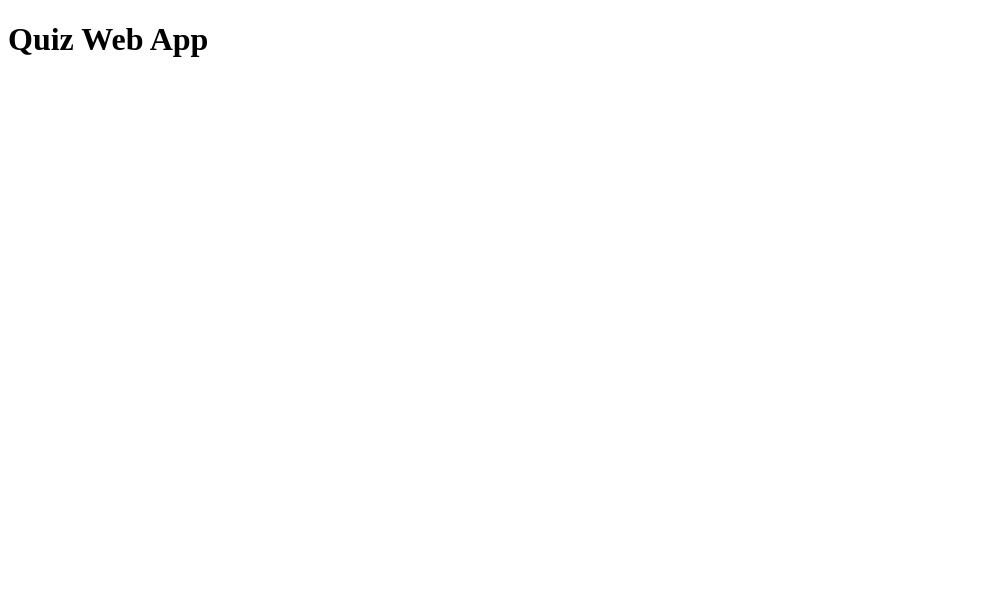
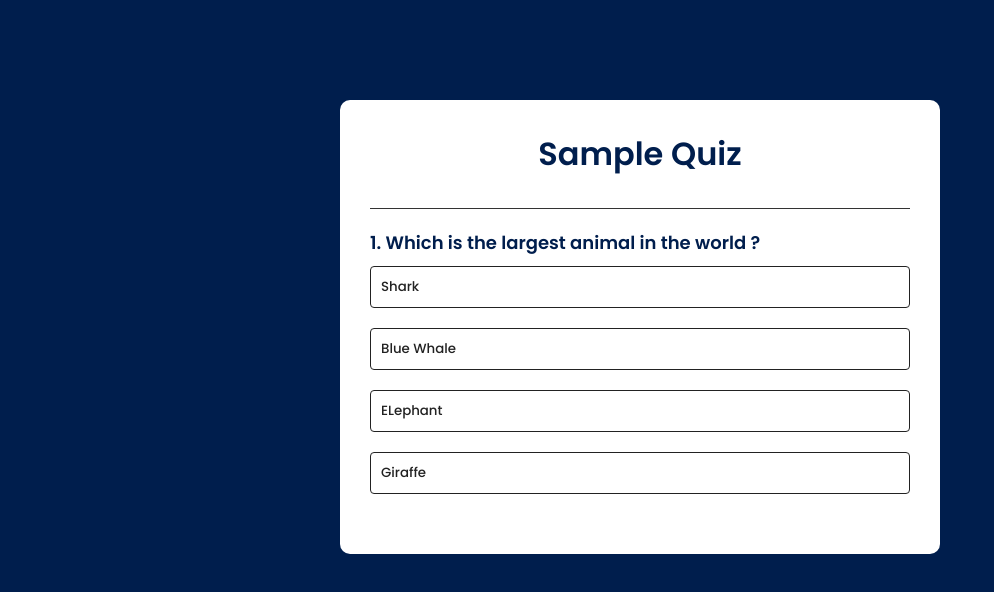
Before and after one commit to Suriti730/Quiz-Web-App, a plain HTML site: page index.html in a window 1280 px wide. Shown: the whole page, without its empty margins (0-994 px from the left). Drawn offline with Linux system fonts and the light colour scheme.

Commit message:
final project

```diff
--- a/index.html
+++ b/index.html
@@ -1,13 +1,29 @@
 <!DOCTYPE html>
 <html lang="en">
+
 <head>
     <meta charset="UTF-8">
     <meta name="viewport" content="width=device-width, initial-scale=1.0">
-    <title>Quiz Web App</title>
+    <title>Quiz App</title>
+    <link rel="stylesheet" href="style.css">
 </head>
+
 <body>
-    <div class="container">
-        <h1>Quiz Web App</h1>
+    <div class="app">
+        <h1>Sample Quiz</h1>
+        <div class="quiz">
+            <h2 id="question">Question goes here</h2>
+            <div id="answer-button">
+                <button class="btn">Answer 1</button>
+                <button class="btn">Answer 2</button>
+                <button class="btn">Answer 3</button>
+                <button class="btn">Answer 4</button>
+            </div>
+            <button id="next-btn">Next</button>
+        </div>
     </div>
+
+    <script src="script.js"></script>
 </body>
+
 </html>
--- /dev/null
+++ b/script.js
@@ -0,0 +1,124 @@
+const questions = [
+    {
+        question: "Which is the largest animal in the world ?",
+        answer: [
+            { text: "Shark", correct: false },
+            { text: "Blue Whale", correct: true },
+            { text: "ELephant", correct: false },
+            { text: "Giraffe", correct: false }
+        ]
+    },
+    {
+        question: "which is the smallest country in the world ?",
+        answer: [
+            { text: "Vatican City", correct: true },
+            { text: "Bhutan", correct: false },
+            { text: "Nepal", correct: false },
+            { text: "Sri Lanka", correct: false }
+        ]
+    },
+    {
+        question: "Which is the largest desert in the world ? ",
+        answer: [
+            { text: "Kalahari", correct: false },
+            { text: "Gobi", correct: false },
+            { text: "Sahara", correct: false },
+            { text: "Antarctica ", correct: true },
+        ]
+    },
+    {
+        question: "Which is the smallest continent in the world ?",
+        answer: [
+            { text: "Asia", correct: false },
+            { text: "Australia", correct: true },
+            { text: "Arctic", correct: false },
+            { text: "Africa", correct: false },
+        ]
+    }
+]
+
+const questionElement = document.getElementById("question");
+const answerButton = document.getElementById("answer-button");
+const nextButton = document.getElementById("next-btn");
+
+let currentQuestionIndex = 0;
+let score = 0;
+function startQuiz() {
+    currentQuestionIndex= 0;
+    score = 0;
+    nextButton.innerHTML = "Next";
+    showQuestion();
+}
+
+function showQuestion() {
+    resetState();
+    let currentQuestion = questions[currentQuestionIndex];
+    let questionNo = currentQuestionIndex + 1;
+    questionElement.innerHTML = questionNo + ". " + currentQuestion.question;
+
+    currentQuestion.answer.forEach(answer => {
+        const button = document.createElement("button");
+        button.innerHTML = answer.text;
+        button.classList.add("btn");
+        answerButton.appendChild(button);
+        if (answer.correct) {
+            button.dataset.correct = answer.correct;
+        }
+        button.addEventListener("click", selectAnswer);
+    });
+}
+
+function resetState() {
+    nextButton.style.display = "none";
+    while (answerButton.firstChild) {
+        answerButton.removeChild(answerButton.firstChild);
+    }
+
+}
+
+function selectAnswer(e) {
+    const selectedBtn = e.target;
+    const isCorrect = selectedBtn.dataset.correct === "true";
+    if (isCorrect) {
+        selectedBtn.classList.add("correct");
+        score++;
+    }
+    else {
+        selectedBtn.classList.add("incorrect");
+    }
+    Array.from(answerButton.children).forEach(button => {
+        if (button.dataset.correct === "true") {
+            button.classList.add("correct");
+        }
+        button.disabled = true;
+    });
+    nextButton.style.display = "block";
+}
+
+function showScore() {
+    resetState();
+    questionElement.innerHTML = `You scored ${score} out of ${questions.length}!`;
+    nextButton.innerHTML = "Play Again";
+    nextButton.style.display = "block";
+}
+
+function handleNextButton() {
+    currentQuestionIndex++;
+    if (currentQuestionIndex < questions.length) {
+        showQuestion();
+    }
+    else {
+        showScore();
+    }
+}
+
+nextButton.addEventListener("click", () => {
+    if (currentQuestionIndex < questions.length) {
+        handleNextButton();
+    }
+    else {
+        startQuiz();
+    }
+})
+
+startQuiz();
--- /dev/null
+++ b/style.css
@@ -0,0 +1,84 @@
+@import url('https://fonts.googleapis.com/css2?family=Poppins:ital,wght@0,100;0,200;0,300;0,400;0,500;0,600;0,700;0,800;0,900;1,100;1,200;1,300;1,400;1,500;1,600;1,700;1,800;1,900&display=swap');
+
+*{
+    margin: 0;
+    padding: 0;
+    font-family: "Poppins" ,sans-serif;
+    box-sizing: border-box;
+}
+
+body{
+    background : #001e4d;
+}
+
+.app{
+    background: #fff;
+    width: 90%;
+    max-width: 600px;
+    margin: 100px auto 0;
+    border-radius: 10px;
+    padding: 30px;
+}
+
+.app h1{
+    font-weight: 25px;
+    color: #001e4d;
+    font-weight: 600;
+    border-bottom: 1px solid #333;
+    padding-bottom: 30px;
+    text-align: center;
+}
+
+.quiz{
+    padding: 20px 0;
+}
+
+.quiz h2{
+    font-size:18px;
+    color: #001e4d;
+    font-weight: 600;
+}
+
+.btn{
+    background : #fff;
+    color: #222;
+    font-weight: 500;
+    width: 100%;
+    border: 1px solid #222;
+    padding: 10px;
+    margin: 10px 0;
+    text-align: left;
+    border-radius: 4px;
+    cursor: pointer;
+    transition: all 0.3s;
+
+    &:hover:not([disabled]){
+        background-color: #222 ;
+        color: #fff;
+    }
+
+    &:disabled{
+        cursor: no-drop ;
+    }
+}
+
+#next-btn{
+    background: #001e4d;
+    color: #fff;
+    font-weight: 500;
+    width: 150px;
+    bottom: 0;
+    padding: 10px;
+    margin: 20px auto 0;
+    border-radius: 4px;
+    cursor: pointer;
+    display: none;
+}
+
+.correct{
+    background: #9aeabc;
+}
+
+.incorrect{
+    background: #ff9393;
+}
```
